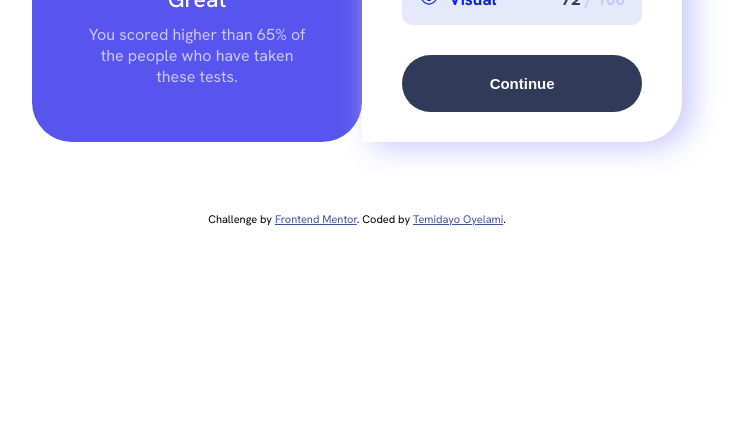
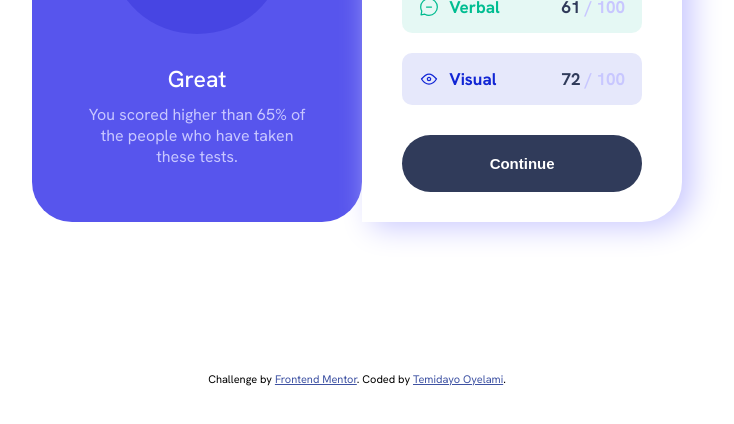
Before and after one commit to Temidayo99/results-summary-component, a plain HTML site: page index.html in a window 1280 px wide. Shown: the part 376-800 px from the top of the page, without its empty margins (283-1017 px from the left). Drawn offline with Linux system fonts and the light colour scheme.

Commit message:
update files

```diff
--- a/index.html
+++ b/index.html
@@ -13,8 +13,9 @@
 
 </head>
 <body>
-  <main class="container">
-    <div class="result-section">
+  <main>
+    <section class="container">
+      <div class="result-section">
         <p class="result-head">Your Result</p>
         <div class="score">
           <p>76</p>
@@ -70,11 +71,15 @@
 
       <button class="continue-button">Continue</button>
     </div>
+    </section>
+
+    <div class="attribution">
+      Challenge by <a href="https://www.frontendmentor.io?ref=challenge" rel="noopener" target="_blank">Frontend Mentor</a>.
+      Coded by <a href="#">Temidayo Oyelami</a>.
+    </div>
+
   </main>
 
-  <div class="attribution">
-    Challenge by <a href="https://www.frontendmentor.io?ref=challenge" rel="noopener" target="_blank">Frontend Mentor</a>.
-    Coded by <a href="#">Temidayo Oyelami</a>.
-  </div>
+
 </body>
 </html>
--- a/style.css
+++ b/style.css
@@ -159,7 +159,7 @@ body {
 @media screen and (min-width: 767px) {
     .container {
         flex-direction: row;
-        margin: 70px auto;
+        margin: 150px auto;
         width: 650px;
         background: var(--White);
     }
```
